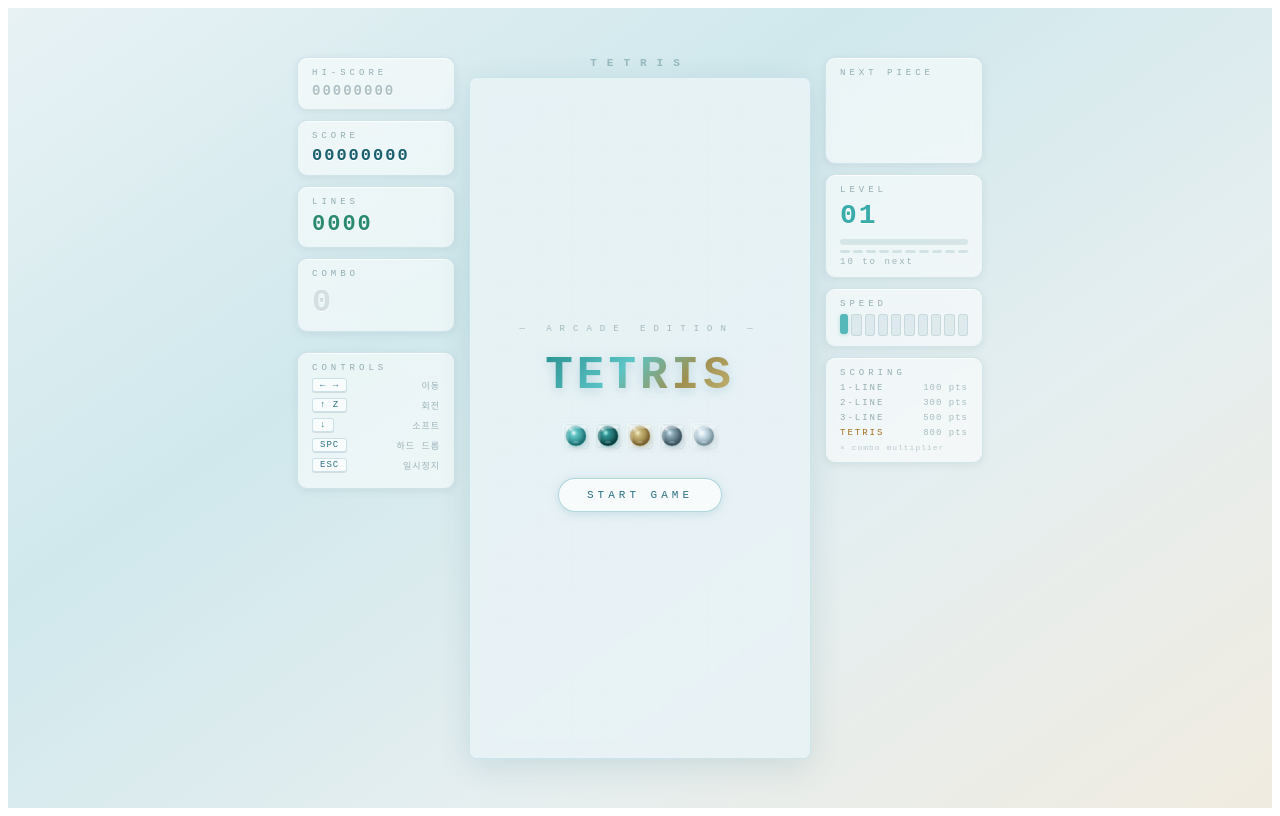
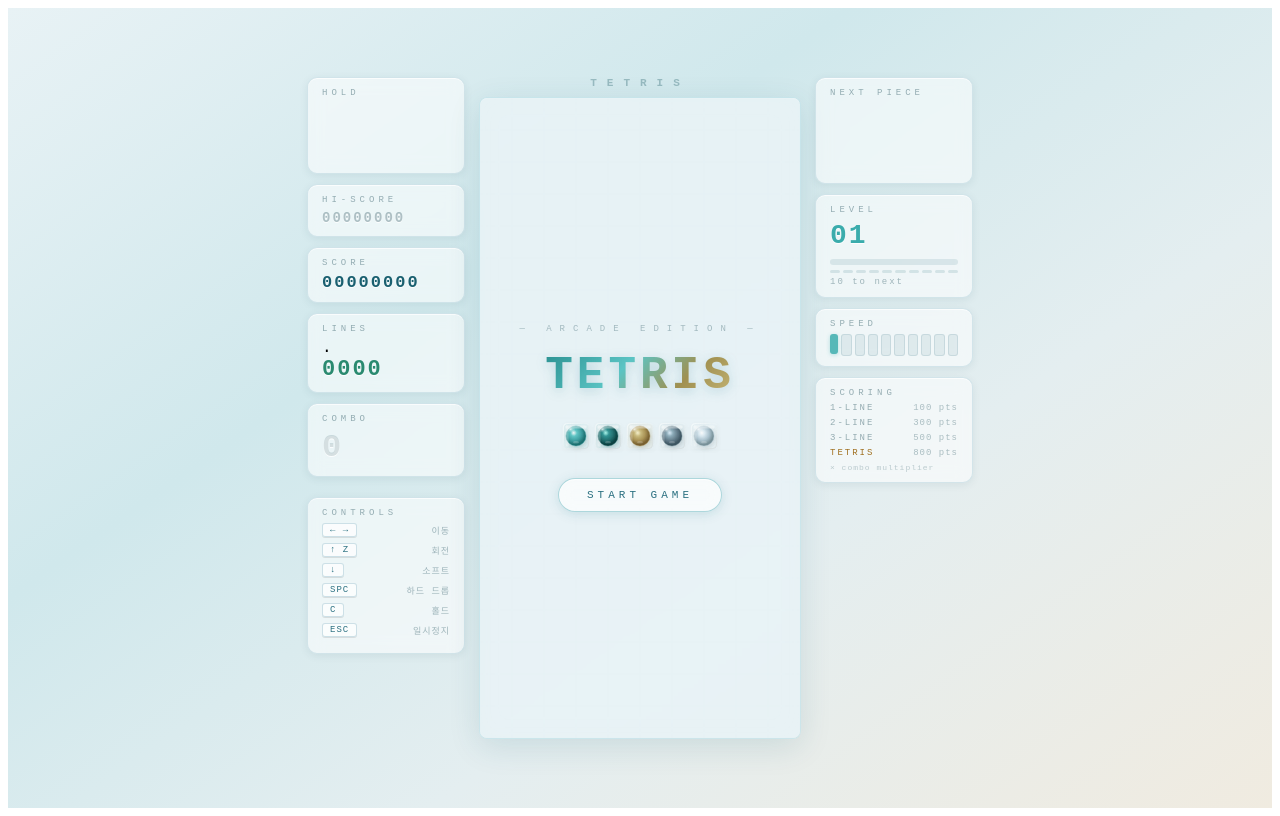
Before and after one commit to dktpxmdkalshvps/tetrisgamejs, a React (Vite) app: page / in a window 1280 px wide. Built offline with nearby package versions, Linux system fonts and the light colour scheme.

Commit message:
Enhance Tetris game with new scoring and hold features

```diff
--- a/src/App.jsx
+++ b/src/App.jsx
@@ -3,9 +3,9 @@
 // ── CONSTANTS ─────────────────────────────────────────────────────────────────
 const COLS = 10;
 const ROWS = 20;
-const CELL = 34;
-const LINE_SCORES = [0, 100, 300, 500, 800];
-const LINE_NAMES  = ["", "SINGLE", "DOUBLE", "TRIPLE", "TETRIS!"];
+const LINE_SCORES = [0, 100, 300, 500, 800, 800, 1200];
+const LINE_NAMES  = ["", "SINGLE", "DOUBLE", "TRIPLE", "TETRIS!", "T-SPIN SINGLE", "T-SPIN DOUBLE"];
+const T_SPIN_BONUS = 400;
 const CLEAR_MS    = 340;
 
 // 이미지의 유리 버블 타일 색상 팔레트
@@ -34,8 +34,7 @@
 const createBoard = () => Array.from({length:ROWS}, () => Array(COLS).fill(null));
 const rotateCW = s => s[0].map((_,ci) => s.map(r=>r[ci]).reverse());
 
-function randomPiece() {
-  const key = PIECE_KEYS[Math.floor(Math.random()*PIECE_KEYS.length)];
+function createPiece(key) {
   return { key, shape:[...TETROMINOES[key].shape.map(r=>[...r])],
            x: Math.floor(COLS/2)-Math.ceil(TETROMINOES[key].shape[0].length/2), y:0 };
 }
@@ -114,7 +113,7 @@
 }
 
 // 유리 버블 타일 한 칸
-function GlassTile({ cx, cy, tileKey, ghost=false, flash=false, size=CELL }) {
+function GlassTile({ cx, cy, tileKey, ghost=false, flash=false, size }) {
   const p = PALETTE[tileKey] || PALETTE.I;
   const pad = 1.5;
   const inner = size - pad*2;
@@ -126,14 +125,10 @@
   );
 
   if (ghost) return (
-    <g opacity={0.38}>
+    <g>
       {/* 프레임 */}
-      <rect x={bx} y={by} width={inner} height={inner} fill="rgba(255,255,255,0.05)"
-        stroke="rgba(255,255,255,0.35)" strokeWidth={1} rx={cr}/>
-      {/* 버블 아웃라인 */}
-      <ellipse cx={cx+size/2} cy={cy+size/2}
-        rx={inner*0.38} ry={inner*0.38}
-        fill="none" stroke="rgba(255,255,255,0.3)" strokeWidth={1}/>
+      <rect x={bx} y={by} width={inner} height={inner} fill="none"
+        stroke="rgba(255,255,255,0.45)" strokeWidth={2} rx={cr}/>
     </g>
   );
 
@@ -195,7 +190,27 @@
   );
 }
 
-// ── NEXT PIECE PREVIEW ────────────────────────────────────────────────────────
+// ── HOLD & NEXT PIECE PREVIEWS ────────────────────────────────────────────────
+function HoldPreview({ piece }) {
+  const SZ=24, maxW=4, maxH=2;
+  const W=maxW*SZ, H=(maxH+0.5)*SZ;
+  return (
+    <svg width={W} height={H} style={{display:"block",margin:"0 auto",overflow:"visible"}}>
+      <SvgDefs/>
+      {piece && piece.shape.map((row,ri)=>row.map((cell,ci)=>{
+        if (!cell) return null;
+        const offX=Math.floor((maxW-piece.shape[0].length)/2);
+        const offY=Math.floor((maxH-piece.shape.length)/2);
+        return (
+          <MiniTile key={`${ri}-${ci}`}
+            cx={(ci+offX)*SZ} cy={(ri+offY)*SZ}
+            tileKey={piece.key} size={SZ}/>
+        );
+      }))}
+    </svg>
+  );
+}
+
 function NextPreview({ piece }) {
   const SZ=24, maxW=4, maxH=2;
   if (!piece) return <div style={{height:70}}/>;
@@ -278,7 +293,7 @@
 }
 
 function ControlsCard() {
-  const keys=[["← →","이동"],["↑  Z","회전"],["↓","소프트"],["SPC","하드 드롭"],["ESC","일시정지"]];
+  const keys=[["← →","이동"],["↑  Z","회전"],["↓","소프트"],["SPC","하드 드롭"],["C","홀드"],["ESC","일시정지"]];
   return (
     <Card>
       <Label>CONTROLS</Label>
@@ -313,18 +328,18 @@
 }
 
 // ── SCORE POPUP ───────────────────────────────────────────────────────────────
-function ScorePopup({ popups }) {
+function ScorePopup({ popups, cellSize }) {
   return (
     <div style={{position:"absolute",inset:0,pointerEvents:"none",zIndex:20}}>
       {popups.map(p=>(
         <div key={p.id} style={{
-          position:"absolute",left:"50%",top:p.row*CELL,
+          position:"absolute",left:"50%",top:p.row*cellSize,
           transform:"translateX(-50%)",
-          color:p.count===4?"#8A6010":"#2A6070",
-          fontSize:p.count===4?18:13,
+          color:p.tSpin ? "#A040A0" : (p.count===4?"#8A6010":"#2A6070"),
+          fontSize:p.tSpin ? 16 : (p.count===4?18:13),
           fontFamily:"'Courier New',monospace",
           fontWeight:900,letterSpacing:3,
-          textShadow:p.count===4?"0 2px 8px rgba(160,120,0,0.4)":"0 2px 6px rgba(0,100,120,0.3)",
+          textShadow:p.tSpin ? "0 2px 8px rgba(160,64,160,0.4)" : (p.count===4?"0 2px 8px rgba(160,120,0,0.4)":"0 2px 6px rgba(0,100,120,0.3)"),
           animation:"popFloat 0.9s ease-out forwards",
           whiteSpace:"nowrap",
           background:"rgba(255,255,255,0.75)",
@@ -332,7 +347,8 @@
           backdropFilter:"blur(4px)",
           border:"1px solid rgba(255,255,255,0.9)",
         }}>
-          {p.count===4?"✦ TETRIS! ✦":LINE_NAMES[p.count]}
+          {p.tSpin && `T-SPIN ${LINE_NAMES[p.count]}`}
+          {!p.tSpin && (p.count===4?"✦ TETRIS! ✦":LINE_NAMES[p.count])}
           {p.bonus>1&&<span style={{fontSize:9,marginLeft:6,color:"#8A6010"}}>×{p.bonus}</span>}
         </div>
       ))}
@@ -345,6 +361,8 @@
   const [board, setBoard]         = useState(createBoard());
   const [current, setCurrent]     = useState(null);
   const [next, setNext]           = useState(null);
+  const [heldPiece, setHeldPiece] = useState(null);
+  const [hasSwapped, setHasSwapped] = useState(false);
   const [score, setScore]         = useState(0);
   const [hiScore, setHiScore]     = useState(0);
   const [lines, setLines]         = useState(0);
@@ -357,23 +375,75 @@
   const [clearing, setClearing]   = useState(false);
   const [popups, setPopups]       = useState([]);
   const [scoreFlash, setScoreFlash] = useState(false);
+  const [cellSize, setCellSize] = useState(34);
 
   const live = useRef({});
-  live.current = {board,current,gameOver,paused,clearing,combo};
+  const bagRef = useRef([]);
+  const lastMoveWasRotation = useRef(false);
+
+  const fillBag = useCallback(() => {
+    let newBag = [...PIECE_KEYS];
+    for (let i = newBag.length - 1; i > 0; i--) {
+      const j = Math.floor(Math.random() * (i + 1));
+      [newBag[i], newBag[j]] = [newBag[j], newBag[i]];
+    }
+    bagRef.current = newBag;
+  }, []);
+
+  const nextPieceFromBag = useCallback(() => {
+    if (bagRef.current.length === 0) {
+      fillBag();
+    }
+    return createPiece(bagRef.current.pop());
+  }, [fillBag]);
+
+  live.current = {board,current,gameOver,paused,clearing,combo,heldPiece,hasSwapped,lastMoveWasRotation:lastMoveWasRotation.current};
+
+  useEffect(() => {
+    const handleResize = () => {
+      const newCellSize = Math.floor(window.innerHeight * 0.8 / ROWS);
+      setCellSize(newCellSize);
+    };
+    handleResize();
+    window.addEventListener('resize', handleResize);
+    return () => window.removeEventListener('resize', handleResize);
+  }, []);
 
   const spawnPiece = useCallback((b) => {
     setNext(prev => {
-      const piece = prev||randomPiece();
+      const piece = prev||nextPieceFromBag();
       if (!isValid(b,piece.shape,piece.x,piece.y)) { setGameOver(true); return prev; }
       setCurrent(piece);
-      return randomPiece();
+      lastMoveWasRotation.current = false;
+      return nextPieceFromBag();
     });
-  }, []);
+  }, [nextPieceFromBag]);
 
   const settle = useCallback((piece, b) => {
     const locked = lockPiece(b,piece);
-    const full   = findFullRows(locked);
-    if (full.length>0) {
+    setHasSwapped(false);
+
+    let tSpin = false;
+    if (piece.key === 'T' && lastMoveWasRotation.current) {
+      const corners = [
+        [piece.y, piece.x],
+        [piece.y, piece.x + 2],
+        [piece.y + 2, piece.x],
+        [piece.y + 2, piece.x + 2]
+      ];
+      let occupiedCorners = 0;
+      corners.forEach(([y, x]) => {
+        if (y >= ROWS || x < 0 || x >= COLS || (b[y] && b[y][x])) {
+          occupiedCorners++;
+        }
+      });
+      if (occupiedCorners >= 3) {
+        tSpin = true;
+      }
+    }
+
+    const full = findFullRows(locked);
+    if (full.length > 0) {
       setClearing(true); setClearRows(full);
       setTimeout(()=>{
         const nb=removeLines(locked,full);
@@ -382,17 +452,31 @@
         setLines(prev=>{const nl=prev+count;setLevel(Math.floor(nl/10)+1);return nl;});
         setCombo(prev=>{
           const nc2=prev+1;
-          const pts=LINE_SCORES[count]*nc2;
+          let scoreIndex = count;
+          if (tSpin) {
+            if (count === 1) scoreIndex = 5; // T-Spin Single
+            if (count === 2) scoreIndex = 6; // T-Spin Double
+          }
+          const pts = (tSpin ? T_SPIN_BONUS : 0) + LINE_SCORES[scoreIndex] * nc2;
           setScore(s=>{const ns=s+pts;setHiScore(h=>Math.max(h,ns));return ns;});
           setScoreFlash(true); setTimeout(()=>setScoreFlash(false),500);
           const tr=Math.min(...full);
-          setPopups(ps=>[...ps,{id:Date.now(),count,bonus:nc2,row:tr}]);
+          setPopups(ps=>[...ps,{id:Date.now(),count,bonus:nc2,row:tr,tSpin}]);
           setTimeout(()=>setPopups(ps=>ps.slice(1)),1000);
           return nc2;
         });
         spawnPiece(nb);
       },CLEAR_MS);
-    } else { setBoard(locked); setCombo(0); spawnPiece(locked); }
+    } else {
+      if (tSpin) { // T-Spin with no lines cleared
+        const pts = T_SPIN_BONUS;
+        setScore(s=>{const ns=s+pts;setHiScore(h=>Math.max(h,ns));return ns;});
+        setScoreFlash(true); setTimeout(()=>setScoreFlash(false),500);
+        setPopups(ps=>[...ps,{id:Date.now(),count:0,bonus:1,row:piece.y,tSpin}]);
+        setTimeout(()=>setPopups(ps=>ps.slice(1)),1000);
+      }
+      setBoard(locked); setCombo(0); spawnPiece(locked);
+    }
   },[spawnPiece]);
 
   useEffect(()=>{
@@ -401,7 +485,10 @@
     const id=setInterval(()=>{
       const {current:p,board:b,gameOver:go,paused:pa,clearing:cl}=live.current;
       if (!p||go||pa||cl) return;
-      if (isValid(b,p.shape,p.x,p.y+1)) setCurrent(prev=>({...prev,y:prev.y+1}));
+      if (isValid(b,p.shape,p.x,p.y+1)) {
+        lastMoveWasRotation.current = false;
+        setCurrent(prev=>({...prev,y:prev.y+1}));
+      }
       else settle(p,b);
     },delay);
     return ()=>clearInterval(id);
@@ -410,32 +497,67 @@
   useEffect(()=>{
     if (!started||gameOver) return;
     const onKey=e=>{
-      const {paused:pa,current:p,board:b,clearing:cl}=live.current;
+      const {paused:pa,current:p,board:b,clearing:cl,heldPiece:h,hasSwapped:hs}=live.current;
       if (e.key==="Escape"){setPaused(v=>!v);return;}
       if (pa||cl||!p) return;
-      if (e.key==="ArrowLeft") { if(isValid(b,p.shape,p.x-1,p.y)) setCurrent(prev=>({...prev,x:prev.x-1})); }
-      else if (e.key==="ArrowRight") { if(isValid(b,p.shape,p.x+1,p.y)) setCurrent(prev=>({...prev,x:prev.x+1})); }
+      if (e.key==="ArrowLeft") {
+        if(isValid(b,p.shape,p.x-1,p.y)) {
+          setCurrent(prev=>({...prev,x:prev.x-1}));
+          lastMoveWasRotation.current = false;
+        }
+      }
+      else if (e.key==="ArrowRight") {
+        if(isValid(b,p.shape,p.x+1,p.y)) {
+          setCurrent(prev=>({...prev,x:prev.x+1}));
+          lastMoveWasRotation.current = false;
+        }
+      }
       else if (e.key==="ArrowDown") {
-        if(isValid(b,p.shape,p.x,p.y+1)) setCurrent(prev=>({...prev,y:prev.y+1})); else settle(p,b);
+        if(isValid(b,p.shape,p.x,p.y+1)) {
+          setCurrent(prev=>({...prev,y:prev.y+1}));
+          lastMoveWasRotation.current = false;
+        } else settle(p,b);
       } else if (e.key==="ArrowUp"||e.key==="z"||e.key==="Z") {
         const rot=rotateCW(p.shape);
-        for (const dx of [0,-1,1,-2,2]) if(isValid(b,rot,p.x+dx,p.y)){setCurrent(prev=>({...prev,shape:rot,x:prev.x+dx}));break;}
+        for (const dx of [0,-1,1,-2,2]) {
+          if(isValid(b,rot,p.x+dx,p.y)){
+            setCurrent(prev=>({...prev,shape:rot,x:prev.x+dx}));
+            lastMoveWasRotation.current = true;
+            break;
+          }
+        }
       } else if (e.key===" ") {
         e.preventDefault();
         let gy=p.y; while(isValid(b,p.shape,p.x,gy+1)) gy++;
         settle({...p,y:gy},b);
+      } else if ((e.key==="c"||e.key==="C")&&!hs) {
+        setHasSwapped(true);
+        if (h) {
+          const newCurrent = { ...h, x: Math.floor(COLS/2)-Math.ceil(h.shape[0].length/2), y: 0 };
+          const newHeld = { ...p, x: 0, y: 0 };
+          if (isValid(b, newCurrent.shape, newCurrent.x, newCurrent.y)) {
+            setCurrent(newCurrent);
+            setHeldPiece(newHeld);
+          }
+        } else {
+          setHeldPiece({ ...p, x: 0, y: 0 });
+          spawnPiece(b);
+        }
       }
     };
     window.addEventListener("keydown",onKey);
     return ()=>window.removeEventListener("keydown",onKey);
-  },[started,gameOver,settle]);
+  },[started,gameOver,settle,spawnPiece]);
 
   const startGame=()=>{
-    const b=createBoard(),p=randomPiece();
-    setBoard(b);setCurrent(p);setNext(randomPiece());
+    fillBag();
+    const b=createBoard();
+    const p=nextPieceFromBag();
+    setBoard(b);setCurrent(p);setNext(nextPieceFromBag());
     setScore(0);setLines(0);setLevel(1);setCombo(0);
     setGameOver(false);setStarted(true);setPaused(false);
     setClearRows([]);setClearing(false);setPopups([]);
+    setHeldPiece(null);setHasSwapped(false);
   };
 
   // build display board
@@ -452,7 +574,7 @@
     if (nr>=0&&nr<ROWS&&nc>=0&&nc<COLS) displayBoard[nr][nc]=current.key;
   }));
 
-  const BW=COLS*CELL, BH=ROWS*CELL;
+  const BW=COLS*cellSize, BH=ROWS*cellSize;
   const newHi=score>0&&score>=hiScore;
   const comboActive=combo>1;
 
@@ -491,6 +613,12 @@
         {/* ══ LEFT PANEL ══ */}
         <div style={{display:"flex",flexDirection:"column",gap:10,width:158}}>
 
+          {/* Hold Piece */}
+          <Card accent={heldPiece?PALETTE[heldPiece.key]?.base:"transparent"} glow={!!heldPiece}>
+            <Label>HOLD</Label>
+            <HoldPreview piece={heldPiece} />
+          </Card>
+
           {/* Hi-Score */}
           <Card accent="#C8A030" glow={newHi}>
             <Label>HI-SCORE</Label>
@@ -507,6 +635,7 @@
           {/* Lines */}
           <Card>
             <Label>LINES</Label>
+.
             <BigNum value={lines.toString().padStart(4,"0")} color="#2A8A70"/>
           </Card>
 
@@ -548,11 +677,11 @@
 
               {/* 그리드 라인 */}
               {Array.from({length:ROWS+1},(_,i)=>(
-                <line key={`h${i}`} x1={0} y1={i*CELL} x2={BW} y2={i*CELL}
+                <line key={`h${i}`} x1={0} y1={i*cellSize} x2={BW} y2={i*cellSize}
                   stroke="rgba(100,160,180,0.12)" strokeWidth={1}/>
               ))}
               {Array.from({length:COLS+1},(_,i)=>(
-                <line key={`v${i}`} x1={i*CELL} y1={0} x2={i*CELL} y2={BH}
+                <line key={`v${i}`} x1={i*cellSize} y1={0} x2={i*cellSize} y2={BH}
                   stroke="rgba(100,160,180,0.12)" strokeWidth={1}/>
               ))}
 
@@ -564,17 +693,17 @@
                 const isClearing=clearRows.includes(ri);
                 return (
                   <GlassTile key={`${ri}-${ci}`}
-                    cx={ci*CELL} cy={ri*CELL}
+                    cx={ci*cellSize} cy={ri*cellSize}
                     tileKey={key}
                     ghost={isGhost}
                     flash={isClearing}
-                    size={CELL}
+                    size={cellSize}
                   />
                 );
               }))}
             </svg>
 
-            <ScorePopup popups={popups}/>
+            <ScorePopup popups={popups} cellSize={cellSize}/>
 
             {/* 오버레이 */}
             {(!started||gameOver||paused)&&(
```
